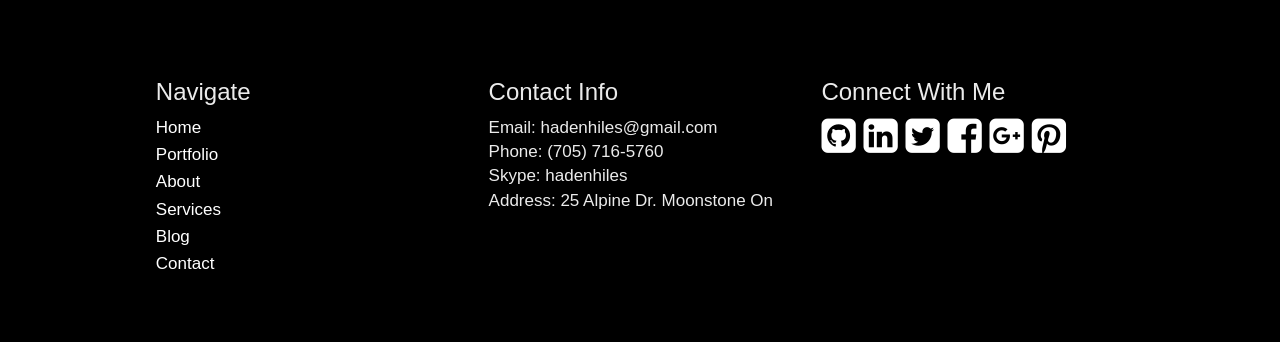
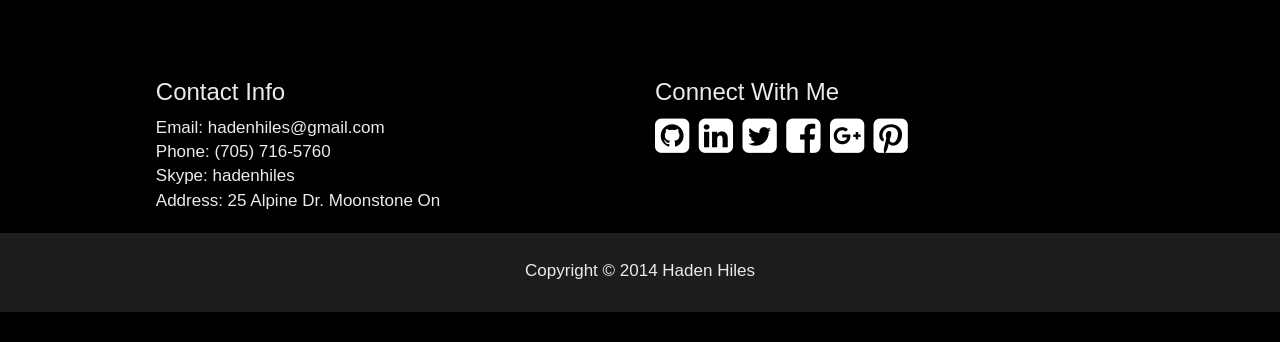
Before and after one commit to HadenHiles/personalPortfolio, a PHP site: page / in a window 1280 px wide. Shown: the part 4636-4978 px from the top of the page. Before the commit the page ends 4905 px from the top, so only its background shows below. Run offline with PHP 8.4, Linux system fonts and the light colour scheme; some libraries are stand-ins or nearby versions; some web fonts are replaced.

Commit message:
-added copyright to the footer as well as more style tweaks

```diff
--- a/templates/footer.php
+++ b/templates/footer.php
@@ -13,18 +13,7 @@ File Description: this page is used to display contact info, mini navigation, as
         >
             <div class="hsContainer">
                 <div class="hsContent">
-                    <div class="col-sm-4 col-md-4 col-lg-4 navigate">
-                        <h3>Navigate</h3>
-                        <ul>
-                            <li class="active"><a onclick="$('html, body').animate({scrollTop: $('body').offset().top}, 1000);">Home</a></li>
-                            <li><a onclick="$('html, body').animate({scrollTop: $('#portfolio').offset().top - 110}, 1000);">Portfolio</a></li>
-                            <li><a onclick="$('html, body').animate({scrollTop: $('#about').offset().top - 80}, 1000);">About</a></li>
-                            <li><a onclick="$('html, body').animate({scrollTop: $('#services').offset().top - 80}, 1000);">Services</a></li>
-                            <li><a href="http://learnfromhaden.moonrockfamily.ca">Blog</a></li>
-                            <li><a onclick="$('html, body').animate({scrollTop: $('#contact').offset().top - 80}, 1000);">Contact</a></li>
-                        </ul>
-                    </div>
-                    <div class="col-sm-4 col-md-4 col-lg-4 contact-info">
+                    <div class="col-sm-6 col-md-6 col-lg-6 contact-info">
                         <h3>Contact Info</h3>
                         <ul>
                             <li>Email: hadenhiles@gmail.com</li>
@@ -33,7 +22,7 @@ File Description: this page is used to display contact info, mini navigation, as
                             <li>Address: 25 Alpine Dr. Moonstone On</li>
                         </ul>
                     </div>
-                    <div class="col-sm-4 col-md-4 col-lg-4">
+                    <div class="col-sm-6 col-md-6 col-lg-6">
                         <h3>Connect With Me</h3>
                         <ul>
                             <li><a href="https://github.com/HadenHiles"><i class="fa fa-github-square"></i></a></li>
@@ -46,6 +35,13 @@ File Description: this page is used to display contact info, mini navigation, as
                     </div>
                 </div>
             </div>
+            <div class="hsContainer" style="background: #1D1D1D; float: left; margin: 20px 0 0 0; padding: 26px 0 19px 0;">
+                <div class="hsContent">
+                    <div class="col-sm-12" style="text-align: center;">
+                        <p>Copyright &copy; <?=date('Y')?> Haden Hiles</p>
+                    </div>
+                </div>
+            </div>
         </div>
     </section>
 </div>
```
